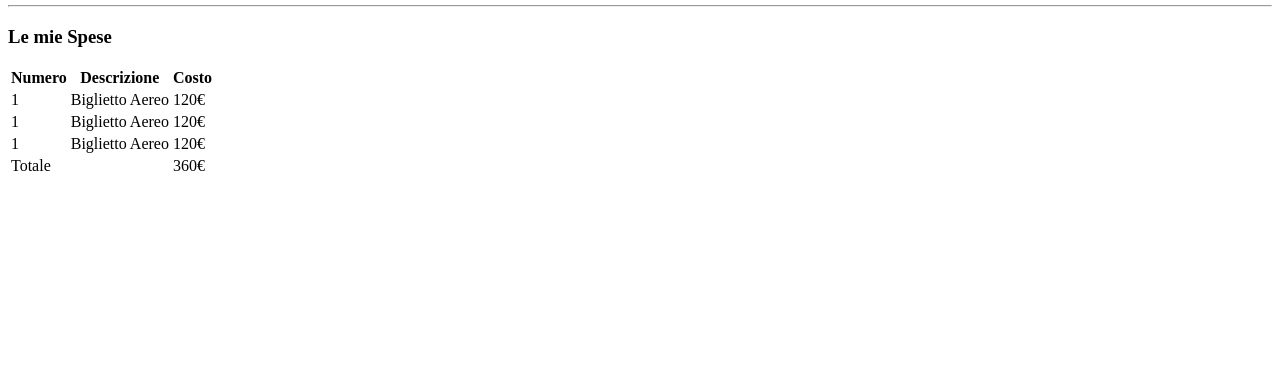
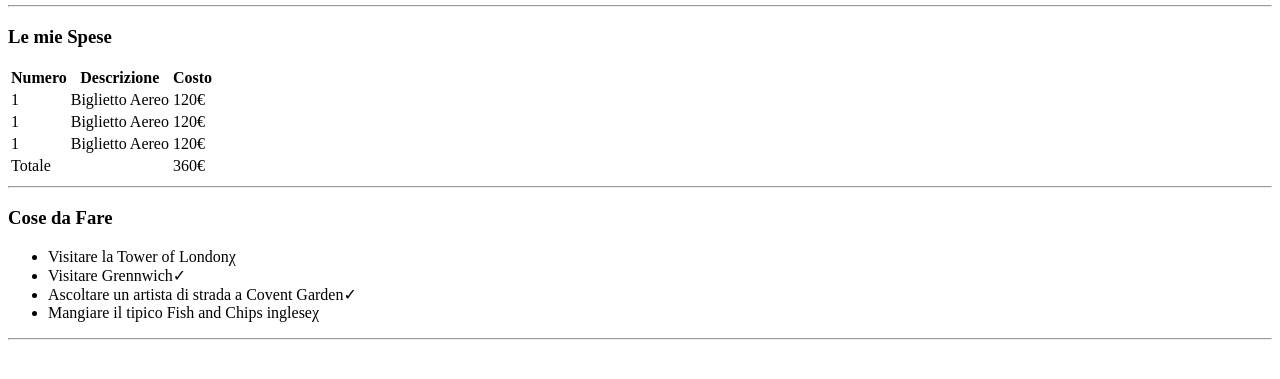
Before and after one commit to GabriellaValentina92/html-london-trip, a plain HTML site: page index.html in a window 1280 px wide. Shown: the part 101-480 px from the top of the page. Drawn offline with Linux system fonts and the light colour scheme.

Commit message:
add unordered list

```diff
--- a/index.html
+++ b/index.html
@@ -55,6 +55,18 @@
                 </tfoot>
             </table>
         </section>
+        <hr>
+
+        <section>
+            <h3>Cose da Fare</h3>
+            <ul>
+                <li>Visitare la Tower of London&chi;</li>
+                <li>Visitare Grennwich&check;</li>
+                <li>Ascoltare un artista di strada a Covent Garden&check;</li>
+                <li>Mangiare il tipico Fish and Chips inglese&chi;</li>
+            </ul>
+        </section>
+        <hr>
     </main>
 </body>
 </html>
```
